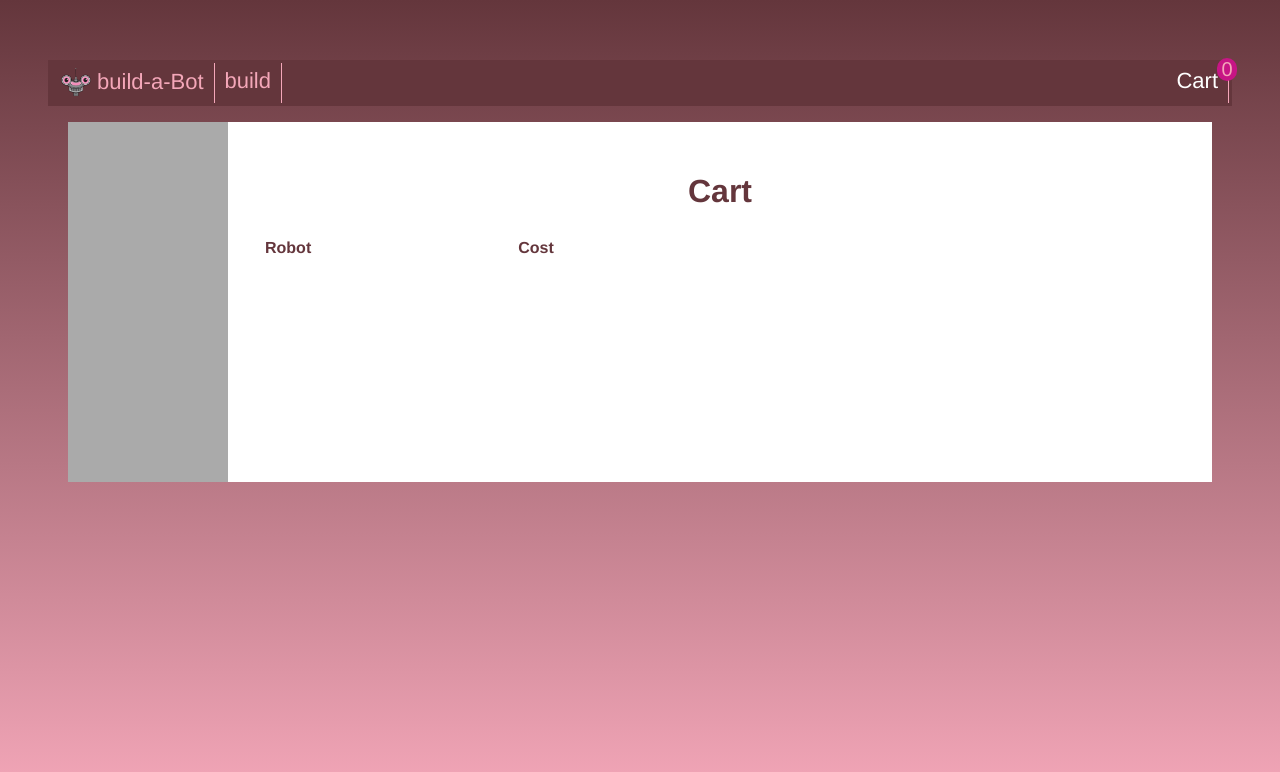
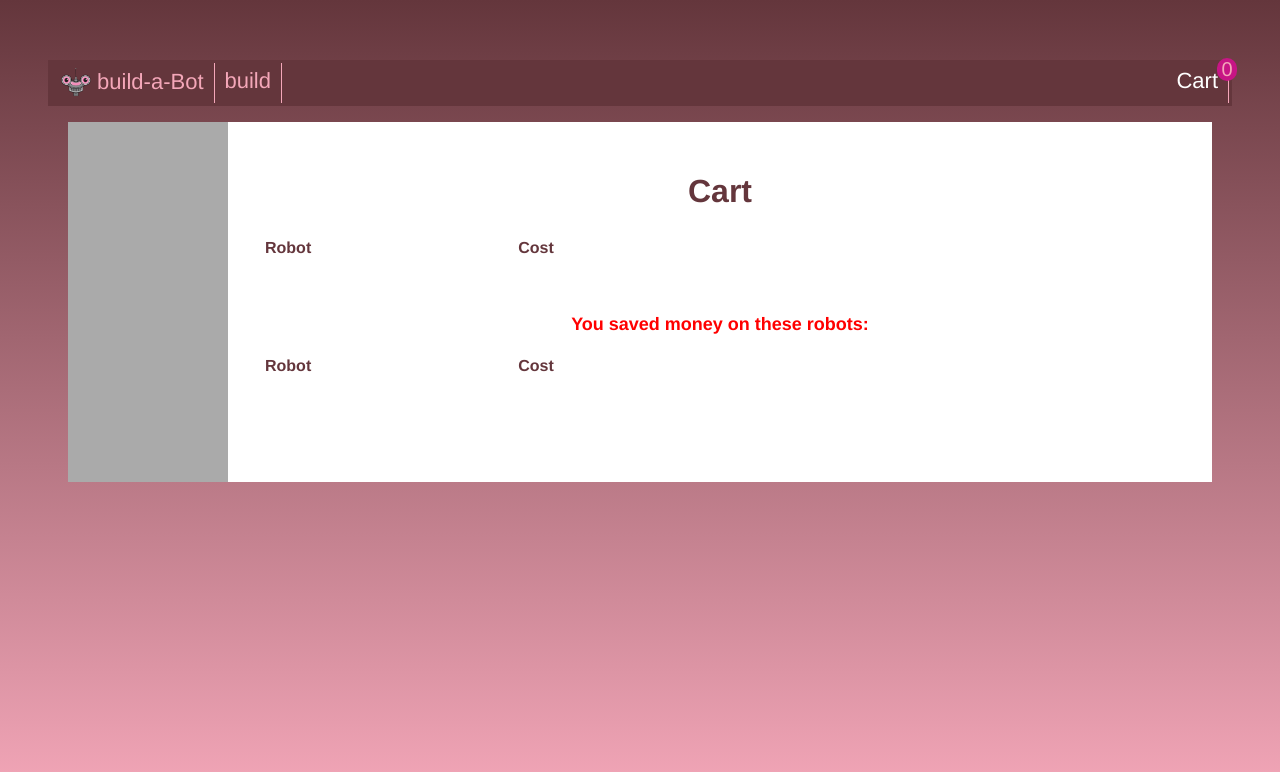
Before and after one commit to MurphLu/vue-fundamentails, a Vue app: page /cart in a window 1280 px wide. Shown: the top 772 px of the page. Built offline with nearby package versions, Linux system fonts and the light colour scheme.

Commit message:
add getter to vuex

```diff
--- a/src/cart/ShoppingCart.vue
+++ b/src/cart/ShoppingCart.vue
@@ -23,6 +23,29 @@
         </tr>
       </tbody>
     </table>
+    <h2 class="saleItems">You saved money on these robots: </h2>
+    <table>
+      <thead>
+        <tr>
+          <th class="robot-title">
+            Robot
+          </th>
+          <th class="cost">
+            Cost
+          </th>
+        </tr>
+      </thead>
+      <tbody>
+        <tr v-for="(robot, index) in this.cartSaleItems" :key="index">
+          <td class="robot-title">
+            {{robot.head.title}}
+          </td>
+          <td class="cost">
+            {{robot.cost}}
+          </td>
+        </tr>
+      </tbody>
+    </table>
  </div>
 </template>
 
@@ -32,6 +55,10 @@
   computed: {
     cart() {
       return this.$store.state.cart;
+    },
+    cartSaleItems() {
+      console.log(this.$store.state);
+      return this.$store.getters.cartSaleItems;
     },
   },
 };
@@ -48,4 +75,9 @@
   .cost {
     text-align: right;
   }
+  .saleItems {
+    margin-top: 50px;
+    font-size: 18px;
+    color: red;
+  }
 </style>
--- a/src/store/index.js
+++ b/src/store/index.js
@@ -12,4 +12,9 @@
       state.cart.push(robot);
     },
   },
+  getters: {
+    cartSaleItems(state) {
+      return state.cart.filter((item) => item.head.onSale);
+    },
+  },
 });
```
